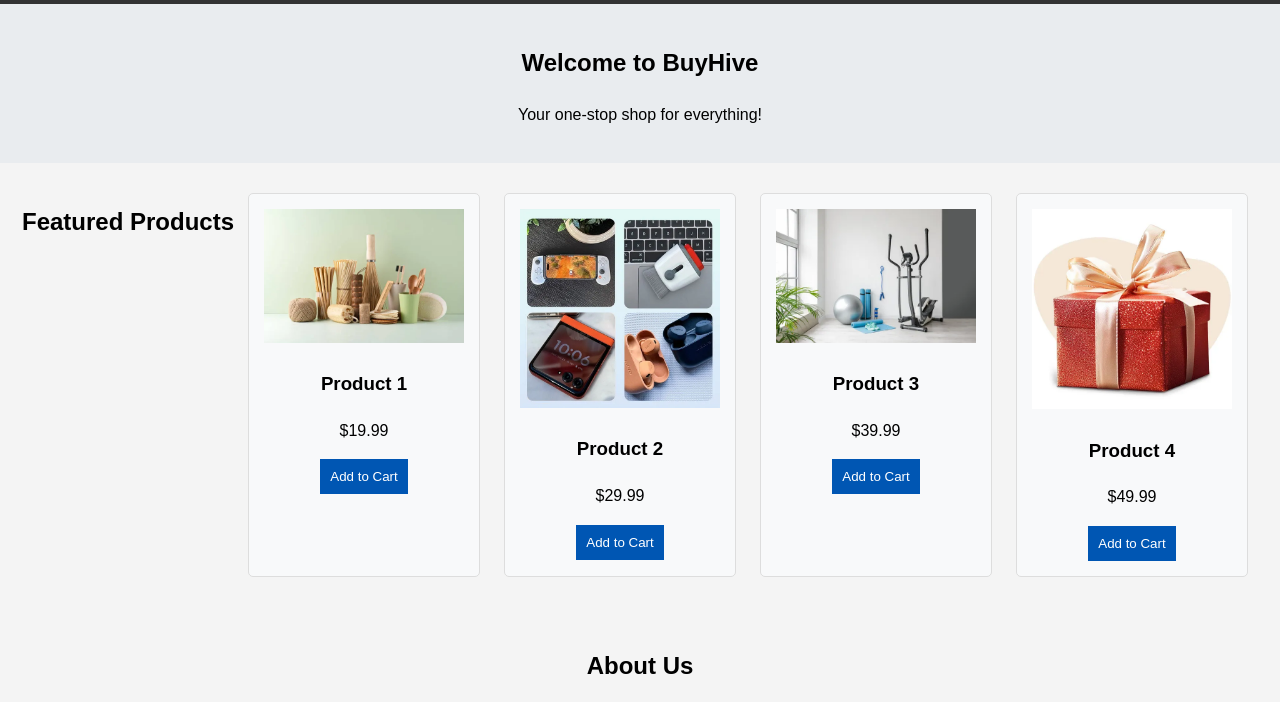
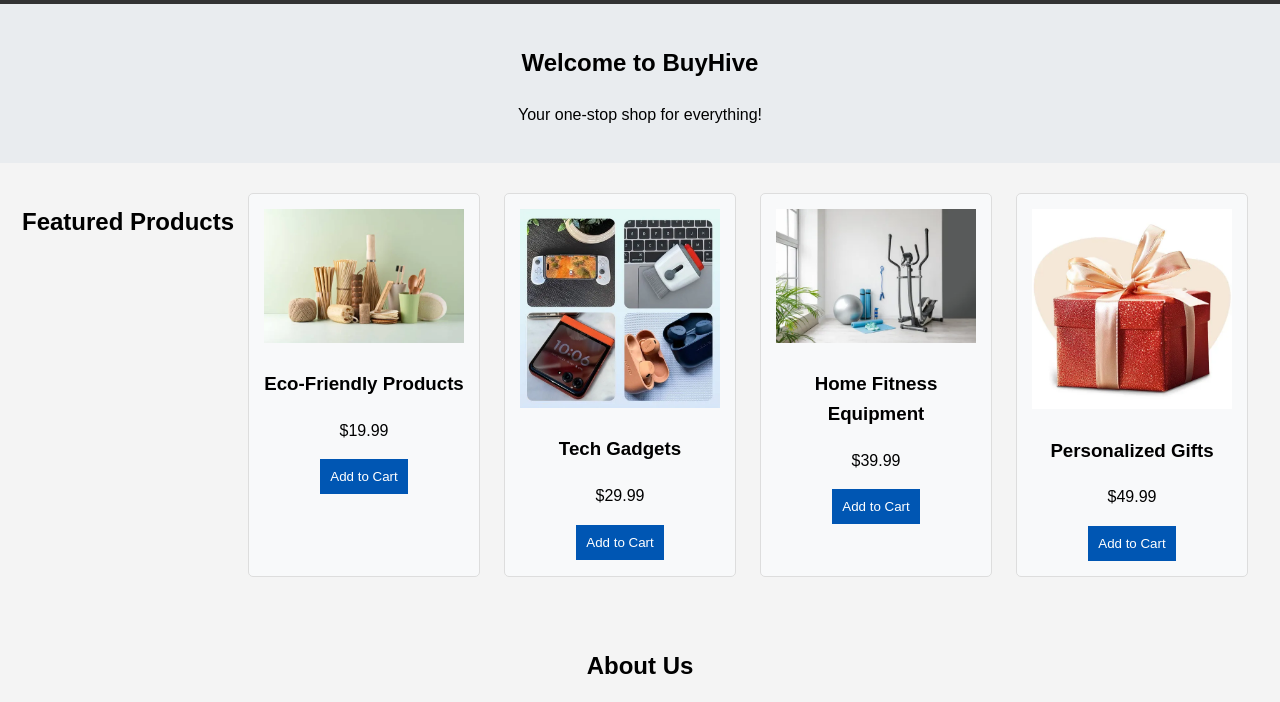
Before and after one commit to AhmedBulle/BuyHIve, a plain HTML site: page index.html in a window 1280 px wide. Shown: the part 74-776 px from the top of the page. Drawn offline with Linux system fonts and the light colour scheme.

```diff
--- a/index.html
+++ b/index.html
@@ -29,25 +29,25 @@
             <h2>Featured Products</h2>
             <div class="product">
                 <img src="eco.webp" alt="Product 1">
-                <h3>Product 1</h3>
+                <h3>Eco-Friendly Products</h3>
                 <p>$19.99</p>
                 <button>Add to Cart</button>
             </div>
             <div class="product">
                 <img src="tech2.webp" alt="Product 2">
-                <h3>Product 2</h3>
+                <h3>Tech Gadgets</h3>
                 <p>$29.99</p>
                 <button>Add to Cart</button>
             </div>
             <div class="product">
                 <img src="fitness.webp" alt="Product 3">
-                <h3>Product 3</h3>
+                <h3>Home Fitness Equipment</h3>
                 <p>$39.99</p>
                 <button>Add to Cart</button>
             </div>
             <div class="product">
                 <img src="All-Gifts.webp" alt="Product 4">
-                <h3>Product 4</h3>
+                <h3>Personalized Gifts</h3>
                 <p>$49.99</p>
                 <button>Add to Cart</button>
             </div>
```
